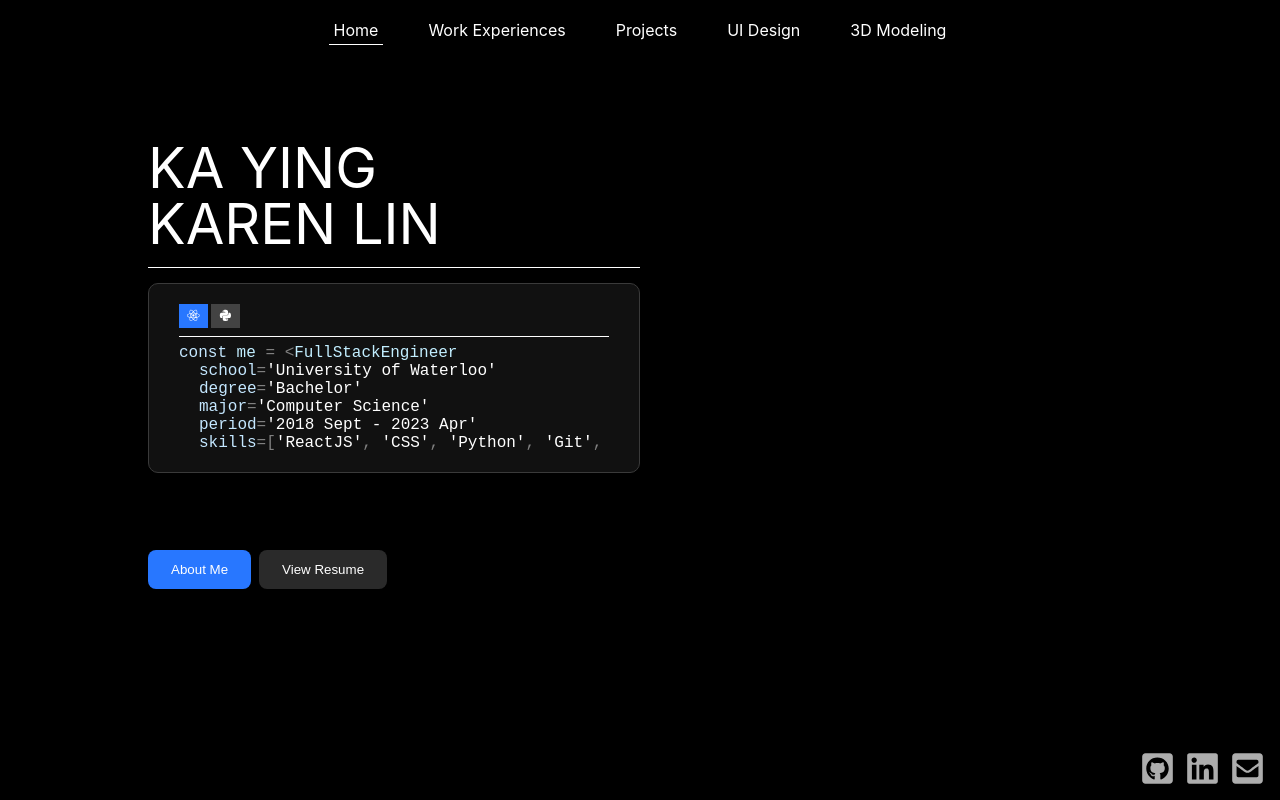
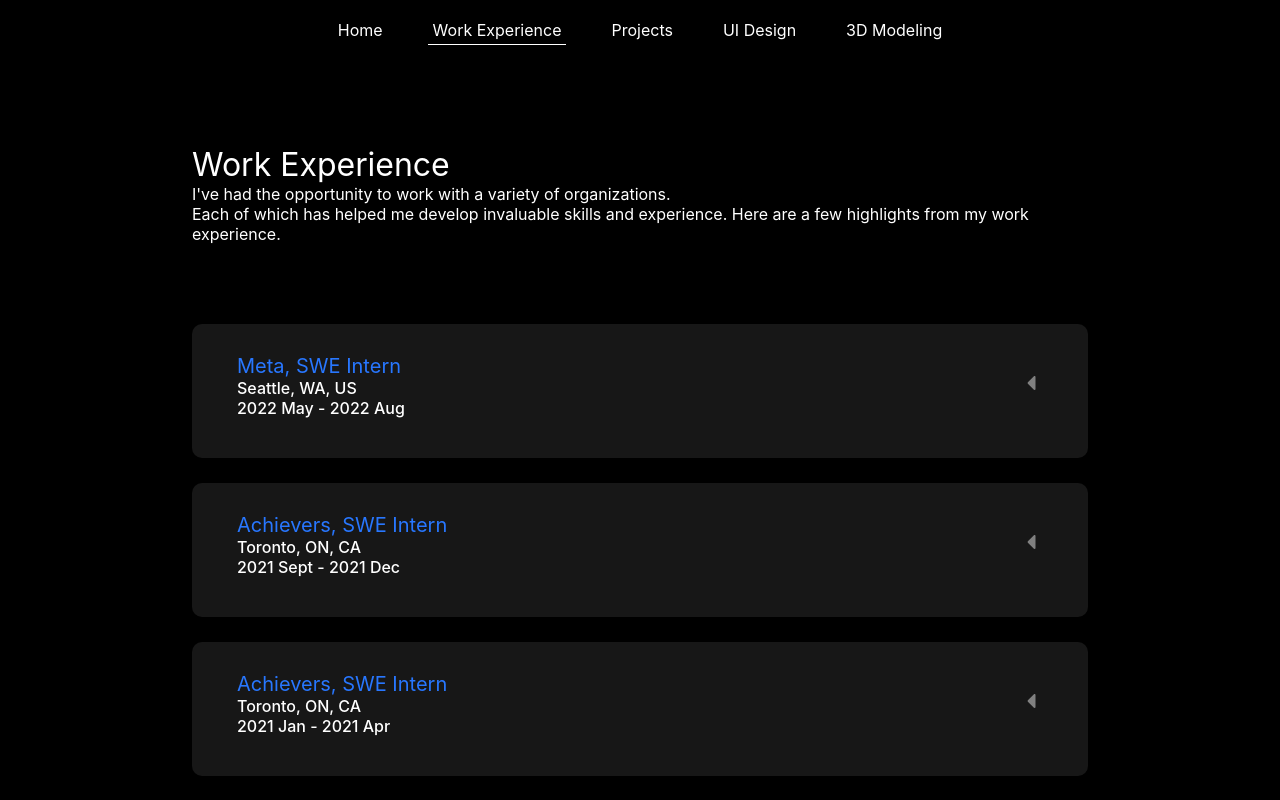
Before and after one commit to karenlinky/personal-website, a React (Create React App) app: page /work_experience in a window 1280 px wide. Before the commit this address led to /. Built offline with nearby package versions, Linux system fonts and the light colour scheme.

Commit message:
Replaced experiences with experience

```diff
--- a/src/components/content/Content.js
+++ b/src/components/content/Content.js
@@ -1,36 +1,37 @@
-import { BrowserRouter, Routes, Route } from "react-router-dom"
-import Header from '../header/Header';
-import React from 'react';
-import About from '../about/About';
-import WorkExperiences from '../workExperiences/WorkExperiences';
-import UIDesign from '../uiDesign/UIDesign';
-import ThreeDModeling from '../ThreeDModeling/ThreeDModeling';
+import { BrowserRouter, Routes, Route } from "react-router-dom";
+import Header from "../header/Header";
+import React from "react";
+import About from "../about/About";
+import WorkExperiences from "../workExperiences/WorkExperiences";
+import UIDesign from "../uiDesign/UIDesign";
+import ThreeDModeling from "../ThreeDModeling/ThreeDModeling";
 // import ProjectsOLD from '../projects/ProjectsOLD';
-import Projects from '../projects/Projects';
+import Projects from "../projects/Projects";
 import AboutMe from "../aboutMe/AboutMe";
-import HeaderSpace from '../header/HeaderSpace';
+import HeaderSpace from "../header/HeaderSpace";
 import Redirection from "../redirection/Redirection";
-import './content.css'
+import "./content.css";
 
 const Content = () => {
   return (
-    <div className={'fullPageContent'}>
+    <div className={"fullPageContent"}>
       <BrowserRouter>
         <Header />
         <HeaderSpace />
         <Routes>
-          <Route path={'/'} element={<About />} />
-          <Route path={'/work_experiences'} element={<WorkExperiences />} />
+          <Route path={"/"} element={<About />} />
+          <Route path={"/work_experiences"} element={<WorkExperiences />} />
+          <Route path={"/work_experience"} element={<WorkExperiences />} />
           {/* <Route path={'/projects'} element={<ProjectsOLD />} /> */}
-          <Route path={'/projects'} element={<Projects />} />
-          <Route path={'/ui_design'} element={<UIDesign />} />
-          <Route path={'/3d_modeling'} element={<ThreeDModeling />} />
-          <Route path={'/about_me'} element={<AboutMe />} />
-          <Route path={'*'} element={<Redirection />} />
+          <Route path={"/projects"} element={<Projects />} />
+          <Route path={"/ui_design"} element={<UIDesign />} />
+          <Route path={"/3d_modeling"} element={<ThreeDModeling />} />
+          <Route path={"/about_me"} element={<AboutMe />} />
+          <Route path={"*"} element={<Redirection />} />
         </Routes>
       </BrowserRouter>
     </div>
-  )
-}
+  );
+};
 
-export default Content
+export default Content;
--- a/src/components/header/MenuBar.js
+++ b/src/components/header/MenuBar.js
@@ -1,19 +1,19 @@
-import React from 'react';
-import MenuItem from './MenuItem';
+import React from "react";
+import MenuItem from "./MenuItem";
 
-import './header.css';
+import "./header.css";
 
 const MenuBar = () => {
   return (
-    <div className={'menuBar'}>
-        <MenuItem label={'Home'} to={'/'}/>
-        {/* <MenuItem label={'About Me'} to={'/about_me'}/> */}
-        <MenuItem label={'Work Experiences'} to={'/work_experiences'}/>
-        <MenuItem label={'Projects'} to={'projects'}/>
-        <MenuItem label={'UI Design'} to={'ui_design'}/>
-        <MenuItem label={'3D Modeling'} to={'3d_modeling'}/>
+    <div className={"menuBar"}>
+      <MenuItem label={"Home"} to={"/"} />
+      {/* <MenuItem label={'About Me'} to={'/about_me'}/> */}
+      <MenuItem label={"Work Experience"} to={"/work_experience"} />
+      <MenuItem label={"Projects"} to={"projects"} />
+      <MenuItem label={"UI Design"} to={"ui_design"} />
+      <MenuItem label={"3D Modeling"} to={"3d_modeling"} />
     </div>
-  )
-}
+  );
+};
 
-export default MenuBar
+export default MenuBar;
--- a/src/components/header/MenuList.js
+++ b/src/components/header/MenuList.js
@@ -1,14 +1,14 @@
-import React, { useCallback, useState } from 'react'
+import React, { useCallback, useState } from "react";
 import { FaBars, FaTimes } from "react-icons/fa";
-import MenuListItem from './MenuListItem';
-import IconButtonGroup from '../iconButton/IconButtonGroup';
-import './header.css';
+import MenuListItem from "./MenuListItem";
+import IconButtonGroup from "../iconButton/IconButtonGroup";
+import "./header.css";
 
 const MenuList = () => {
   const [showMenuList, setShowMenuList] = useState(false);
 
   const toggleMenu = useCallback(() => {
-    setShowMenuList(!showMenuList)
+    setShowMenuList(!showMenuList);
   }, [showMenuList, setShowMenuList]);
 
   const closeMenu = useCallback(() => {
@@ -16,23 +16,53 @@
   }, [setShowMenuList]);
 
   return (
-    <div className={'narrowMenuContainer' + (showMenuList ? ' showNarrowMenuContainer' :  ' hideNarrowMenuContainer')}>
-        {showMenuList ? <FaTimes onClick={toggleMenu} className={'menuIcon'} /> : <FaBars onClick={toggleMenu} className={'menuIcon'}/>}
-        <div className={'narrowMenuScrollable'}>
-          <div className={'narrowMenuList' + (showMenuList ? ' showNarrowMenuList' :  ' hideNarrowMenuList')}>
-            <MenuListItem closeMenu={closeMenu} label={'Home'} to={'/'}/>
-            {/* <MenuListItem closeMenu={closeMenu} label={'About Me'} to={'/about_me'}/> */}
-            <MenuListItem closeMenu={closeMenu} label={'Work Experiences'} to={'/work_experiences'}/>
-            <MenuListItem closeMenu={closeMenu} label={'Projects'} to={'projects'}/>
-            <MenuListItem closeMenu={closeMenu} label={'UI Design'} to={'ui_design'}/>
-            <MenuListItem closeMenu={closeMenu} label={'3D Modeling'} to={'3d_modeling'}/>
-            <div className={'narrowMenuIconGroup'}>
-              <IconButtonGroup />
-            </div>
+    <div
+      className={
+        "narrowMenuContainer" +
+        (showMenuList ? " showNarrowMenuContainer" : " hideNarrowMenuContainer")
+      }
+    >
+      {showMenuList ? (
+        <FaTimes onClick={toggleMenu} className={"menuIcon"} />
+      ) : (
+        <FaBars onClick={toggleMenu} className={"menuIcon"} />
+      )}
+      <div className={"narrowMenuScrollable"}>
+        <div
+          className={
+            "narrowMenuList" +
+            (showMenuList ? " showNarrowMenuList" : " hideNarrowMenuList")
+          }
+        >
+          <MenuListItem closeMenu={closeMenu} label={"Home"} to={"/"} />
+          {/* <MenuListItem closeMenu={closeMenu} label={'About Me'} to={'/about_me'}/> */}
+          <MenuListItem
+            closeMenu={closeMenu}
+            label={"Work Experience"}
+            to={"/work_experience"}
+          />
+          <MenuListItem
+            closeMenu={closeMenu}
+            label={"Projects"}
+            to={"projects"}
+          />
+          <MenuListItem
+            closeMenu={closeMenu}
+            label={"UI Design"}
+            to={"ui_design"}
+          />
+          <MenuListItem
+            closeMenu={closeMenu}
+            label={"3D Modeling"}
+            to={"3d_modeling"}
+          />
+          <div className={"narrowMenuIconGroup"}>
+            <IconButtonGroup />
           </div>
         </div>
+      </div>
     </div>
-  )
-}
+  );
+};
 
-export default MenuList
+export default MenuList;
--- a/src/components/workExperiences/WorkExperiences.js
+++ b/src/components/workExperiences/WorkExperiences.js
@@ -1,41 +1,69 @@
-import React, { useCallback, useState } from 'react';
-import ResponsivePage from '../responsivePage/ResponsivePage';
-import PageHeader from '../typography/PageHeader';
-import Separator from '../sectionSeparator/Separator';
-import MetaExperienceCard from './MetaExperienceCard';
-import Achievers1ExperienceCard from './Achievers1ExperienceCard';
-import Achievers2ExperienceCard from './Achievers2ExperienceCard';
-import KGSExperienceCard from './KGSExperienceCard';
-import '../content/content.css';
+import React, { useCallback, useState } from "react";
+import ResponsivePage from "../responsivePage/ResponsivePage";
+import PageHeader from "../typography/PageHeader";
+import Separator from "../sectionSeparator/Separator";
+import MetaExperienceCard from "./MetaExperienceCard";
+import Achievers1ExperienceCard from "./Achievers1ExperienceCard";
+import Achievers2ExperienceCard from "./Achievers2ExperienceCard";
+import KGSExperienceCard from "./KGSExperienceCard";
+import "../content/content.css";
 
 const WorkExperiences = () => {
-  const descr = <><div>I've had the opportunity to work with a variety of organizations.</div>
-  <div>Each of which has helped me develop invaluable skills and experience. Here are a few highlights from my work experience.</div></>
+  const descr = (
+    <>
+      <div>
+        I've had the opportunity to work with a variety of organizations.
+      </div>
+      <div>
+        Each of which has helped me develop invaluable skills and experience.
+        Here are a few highlights from my work experience.
+      </div>
+    </>
+  );
 
-  const [openNum, setOpenNum] = useState('');
+  const [openNum, setOpenNum] = useState("");
 
-  const onCardClick = useCallback((newOpenNum) => {
-    if (openNum === newOpenNum) {
-      setOpenNum('');
-    } else {
-      setOpenNum(newOpenNum);
-    }
-  }, [openNum])
+  const onCardClick = useCallback(
+    (newOpenNum) => {
+      if (openNum === newOpenNum) {
+        setOpenNum("");
+      } else {
+        setOpenNum(newOpenNum);
+      }
+    },
+    [openNum]
+  );
 
   return (
-    <div className={'fullPageBody'}>
+    <div className={"fullPageBody"}>
       <ResponsivePage>
-        <PageHeader paddingBottom label={'Work Experiences'} descr={descr}/>
-        <MetaExperienceCard openNum={openNum} experienceNum={3} onCardClick={onCardClick} />
-        <Separator margin={'25'} />
-        <Achievers2ExperienceCard openNum={openNum} experienceNum={2} onCardClick={onCardClick} />
-        <Separator margin={'25'} />
-        <Achievers1ExperienceCard openNum={openNum} experienceNum={1} onCardClick={onCardClick} />
-        <Separator margin={'25'} />
-        <KGSExperienceCard openNum={openNum} experienceNum={0} onCardClick={onCardClick} />
+        <PageHeader paddingBottom label={"Work Experience"} descr={descr} />
+        <MetaExperienceCard
+          openNum={openNum}
+          experienceNum={3}
+          onCardClick={onCardClick}
+        />
+        <Separator margin={"25"} />
+        <Achievers2ExperienceCard
+          openNum={openNum}
+          experienceNum={2}
+          onCardClick={onCardClick}
+        />
+        <Separator margin={"25"} />
+        <Achievers1ExperienceCard
+          openNum={openNum}
+          experienceNum={1}
+          onCardClick={onCardClick}
+        />
+        <Separator margin={"25"} />
+        <KGSExperienceCard
+          openNum={openNum}
+          experienceNum={0}
+          onCardClick={onCardClick}
+        />
       </ResponsivePage>
     </div>
-  )
-}
+  );
+};
 
-export default WorkExperiences
+export default WorkExperiences;
```
